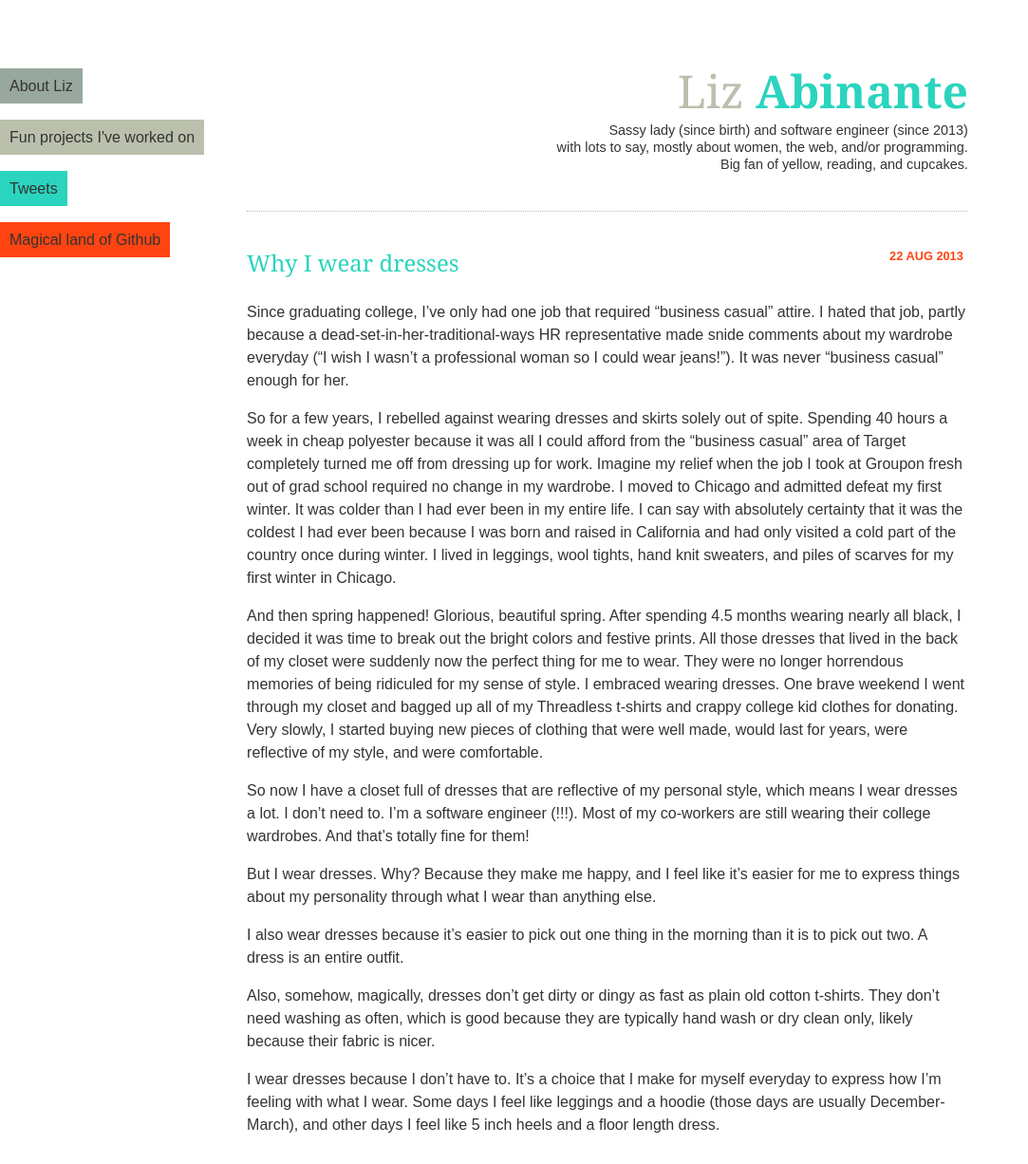
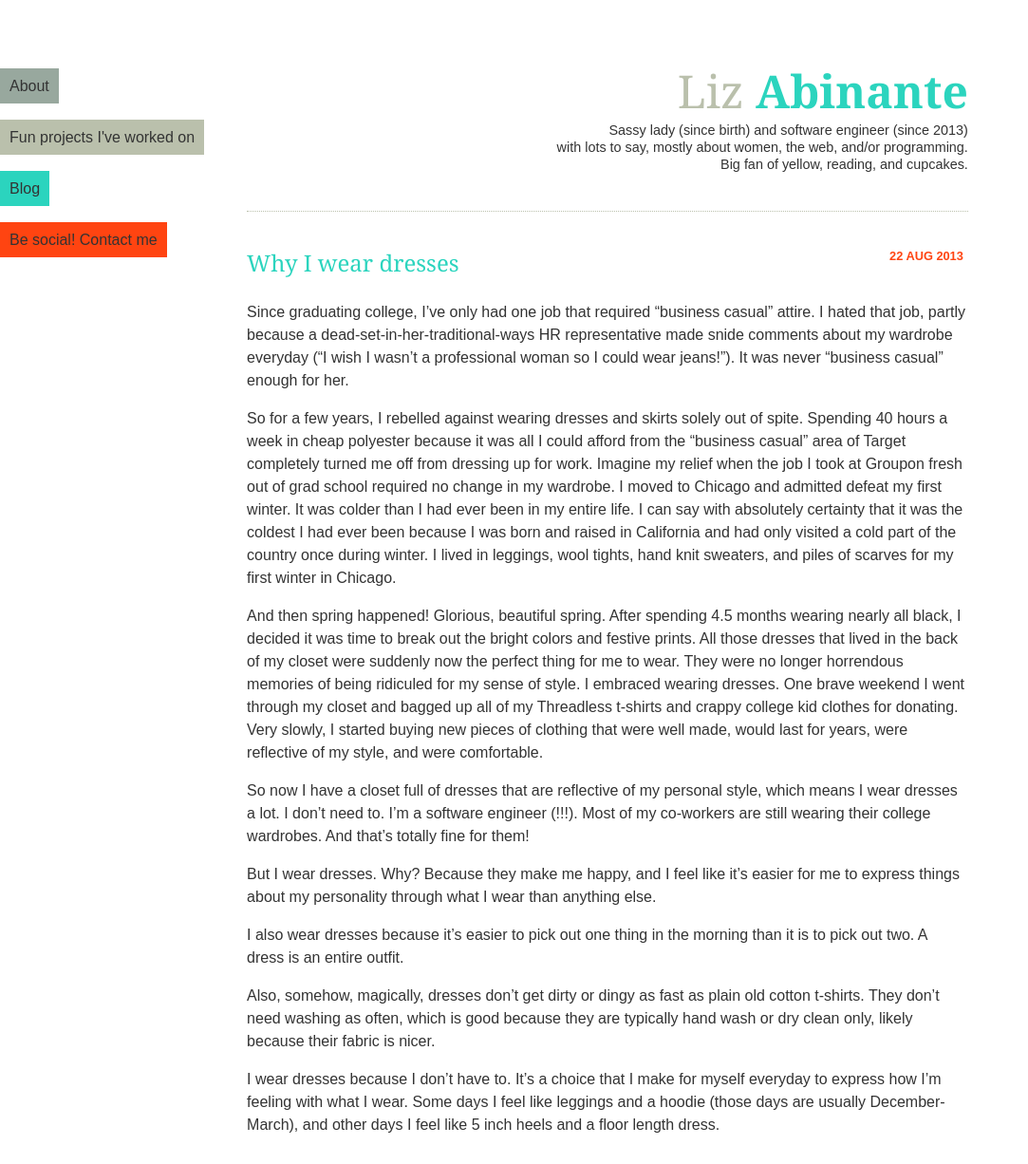
Before and after one commit to slothelle/lizabinante.com, a Jekyll site: the page built from index.html, in a window 1280 px wide. Shown: the whole page at 95% size, without its empty margins (0-1083 px from the left). Built offline with Jekyll 4.4.1, drawn with Linux system fonts in a browser that asks for light colours; nearby versions of some CDN libraries; Markdown is read by kramdown in place of the engine named in the settings; the list of posts is cut into pages by our own code.

Commit message:
updated menu to include correct sections

```diff
--- a/_includes/nav.html
+++ b/_includes/nav.html
@@ -1,6 +1,6 @@
 <div class="menu">
-  <p><a href="" class="link-neutral-dark">About Liz</a></p>
-  <p><a href="" class="link-neutral-light">Fun projects I've worked on</a></p>
-  <p><a href="" class="link-bright-main">Tweets</a></p>
-  <p><a href="" class="link-bright-alt">Magical land of Github</a></p>
+  <p><a href="/about" class="link-neutral-dark">About</a></p>
+  <p><a href="/projects" class="link-neutral-light">Fun projects I've worked on</a></p>
+  <p><a href="/blog" class="link-bright-main">Blog</a></p>
+  <p><a href="/social" class="link-bright-alt">Be social! Contact me</a></p>
 </div>
```
